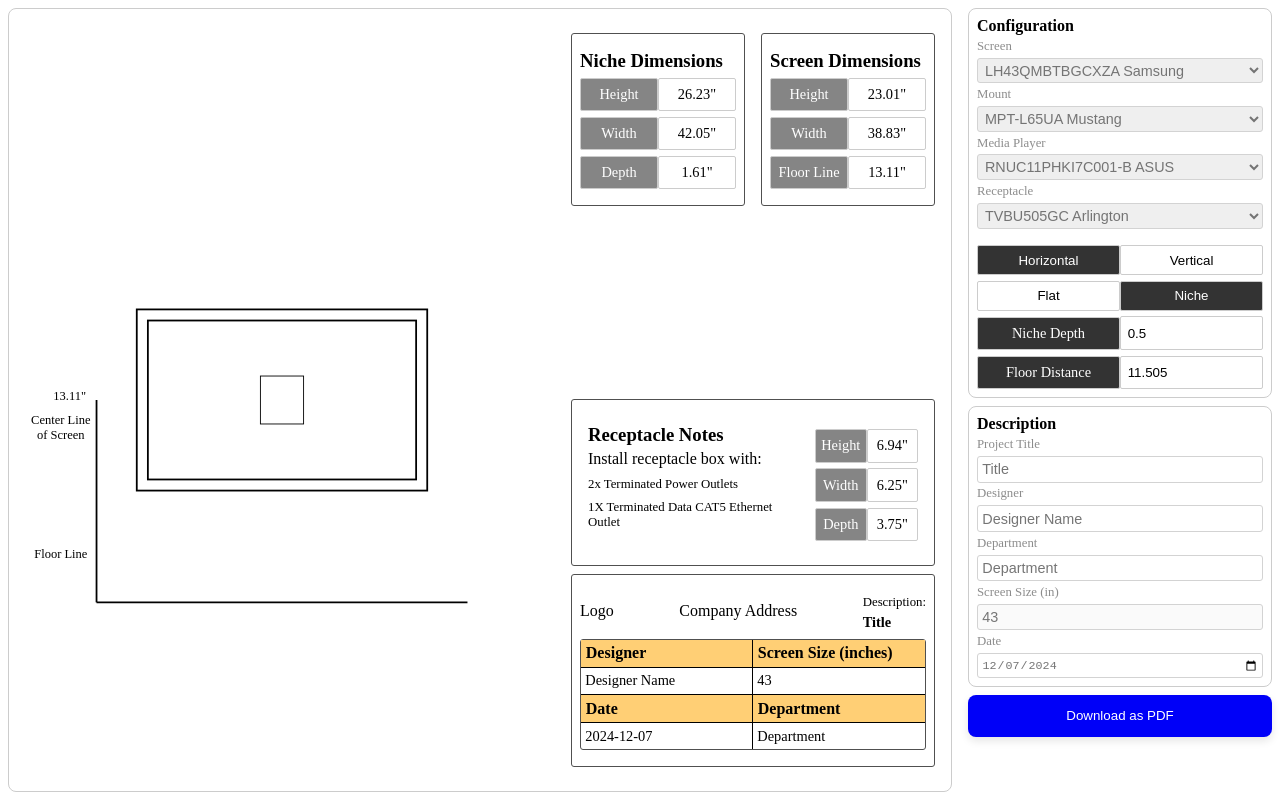
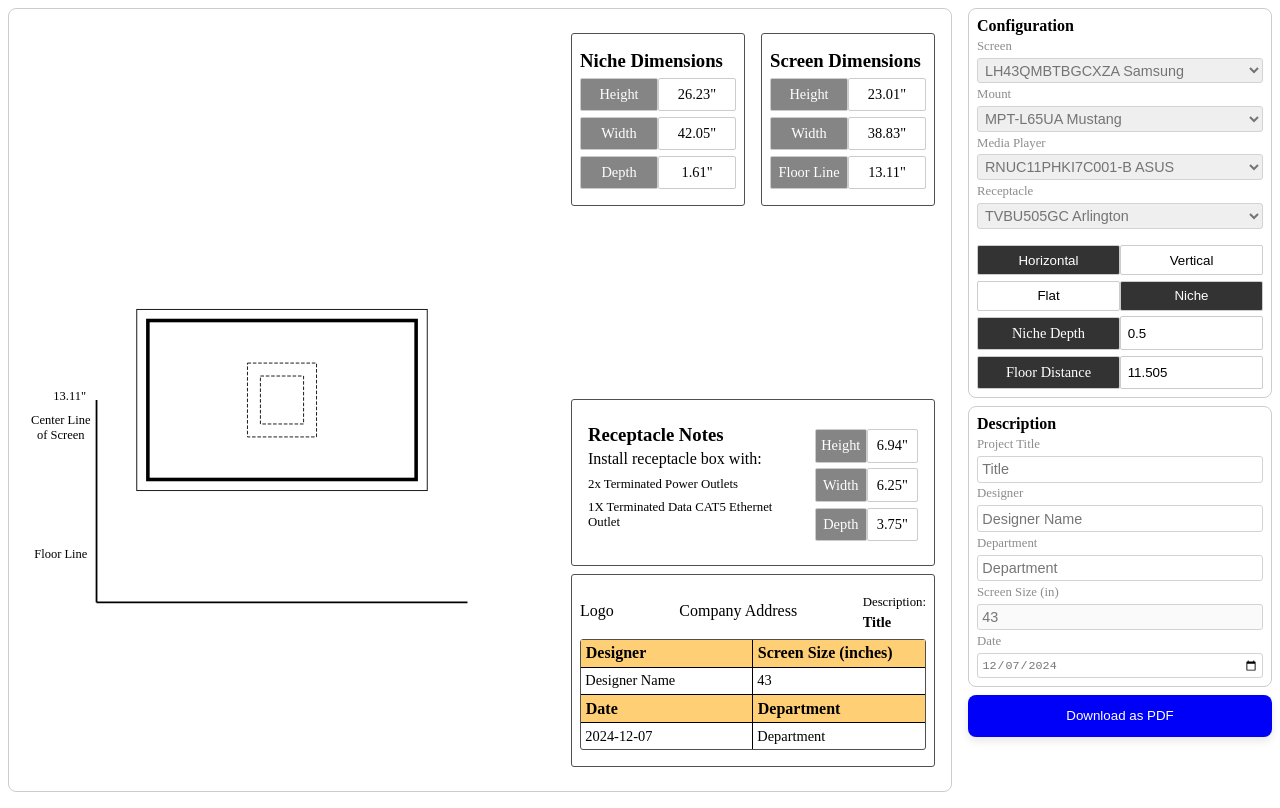
Before and after one commit to GabeEss/DiagramBuilderDemo, a React (Vite) app: page / in a window 1280 px wide. Built offline with nearby package versions, Linux system fonts and the light colour scheme.

Commit message:
Add niche receptacle rectangle to svg diagram.

```diff
--- a/src/components/diagram-display.jsx
+++ b/src/components/diagram-display.jsx
@@ -100,6 +100,7 @@ function DiagramDisplay({pdfContainerRef}) {
                     alignItems: "center",
                     paddingRight: "2em",
                 }}>
+                    {/* SVG DIAGRAM */}
                     <svg
                         width={(Number(screenWidth) + totalNicheDepth/2 * scalingFactor) + SVG_ADJUST || "100%"}
                         height={"100%"}
@@ -114,7 +115,7 @@ function DiagramDisplay({pdfContainerRef}) {
                             width={(Number(screenWidth) + totalNicheDepth/2 * scalingFactor)}
                             stroke="black"
                             fill="none"
-                            strokeWidth={2}
+                            strokeWidth={1}
                         />
                         {/* Screen Rectangle */}
                         <rect
@@ -124,7 +125,17 @@ function DiagramDisplay({pdfContainerRef}) {
                             height={screenHeight}
                             stroke="black"
                             fill="none"
-                            strokeWidth={2}/>
+                            strokeWidth={4}/>
+                        {/* Receptacle Niche Rectangle */}
+                        <rect
+                            x={((Number(screenWidth) + totalNicheDepth/2 * scalingFactor) - (Number(receptacle["Width (in)"]) + Number(receptacle["Depth (in)"])) * scalingFactor) / 2 + SVG_ADJUST/2}
+                            y={((Number(screenHeight) + totalNicheDepth/2 * scalingFactor) - (Number(receptacle["Height (in)"]) + Number(receptacle["Depth (in)"])) * scalingFactor) / 2 + SVG_ADJUST/2}
+                            width={`${(Number(receptacle["Width (in)"]) + Number(receptacle["Depth (in)"])) * scalingFactor}`}
+                            height={`${(Number(receptacle["Height (in)"]) + Number(receptacle["Depth (in)"])) * scalingFactor}`}
+                            stroke="black"
+                            fill="none"
+                            strokeDasharray="4, 2"
+                        />
                         {/* Receptacle Rectangle */}
                         <rect
                             x={((Number(screenWidth) + totalNicheDepth/2 * scalingFactor) - receptacle["Width (in)"] * scalingFactor) / 2 + SVG_ADJUST/2}
@@ -133,6 +144,7 @@ function DiagramDisplay({pdfContainerRef}) {
                             height={`${receptacle["Height (in)"] * scalingFactor}`}
                             stroke="black"
                             fill="none"
+                            strokeDasharray="4, 2"
                         />
                         {/* Floor */}
                         <line x1={FLOOR_LINE_X}
```
